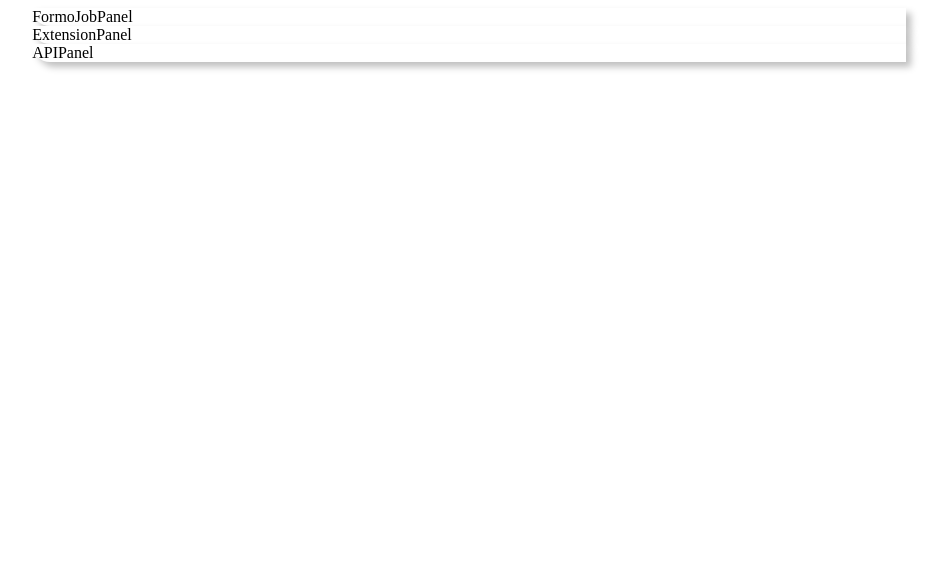
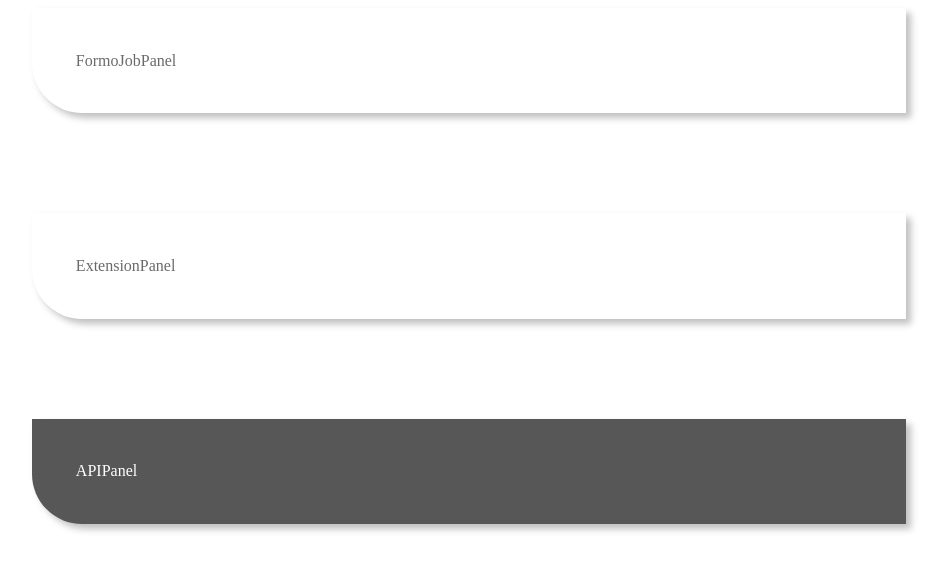
Before and after one commit to Balaborka/FormoJob-, a React (Create React App) app: page / in a window 1280 px wide. Shown: the top 570 px of the page, without its empty margins (171-1116 px from the left). Built offline with nearby package versions, Linux system fonts and the light colour scheme.

Commit message:
White/Black panels styles are added

```diff
--- a/src/App.tsx
+++ b/src/App.tsx
@@ -8,9 +8,9 @@ function App() {
   return (
     <body className='main'>
       <div className='content'>
-        <Panel children={<FormoJobPanel />} />
-        <Panel children={<ExtensionPanel />} />
-        <Panel children={<APIPanel />} />
+        <Panel theme='lightPanel' children={<FormoJobPanel />} />
+        <Panel theme='lightPanel' children={<ExtensionPanel />} />
+        <Panel theme='darkPanel' children={<APIPanel />} />
       </div>
     </body>
   );
--- a/src/components/panel.tsx
+++ b/src/components/panel.tsx
@@ -1,13 +1,14 @@
 import React from 'react';
 
 interface PanelProps {
+  theme: string;
   children: React.ReactNode;
 }
 
 export const Panel: React.FunctionComponent<PanelProps> = (props) => {
   return (
-    <div className='panel'>
-      {props.children}
+    <div className={`panel ${props.theme}`}>
+      { props.children }
     </div>
   );
 };
--- a/src/index.css
+++ b/src/index.css
@@ -1,3 +1,6 @@
+* {
+    font-family: 'Raleway';
+}
 .main {
     background-color: linear-gradient(180deg, rgba(255,255,255,1) 0%, rgba(230,230,230,1) 100%);
 }
@@ -6,7 +9,16 @@
     margin-left: 15%;
 }
 .panel {
-    background-color: #FFFFFF;
     box-shadow: 5px 5px 7px rgba(0, 0, 0, 0.25);
     border-radius: 0px 0px 0px 50px;
+    margin-bottom: 100px;
+    padding: 5%;
 }
+.lightPanel {
+    background-color: #FFFFFF;
+    color: #6A6A6A;
+}
+.darkPanel {
+    background-color: #575757;
+    color: #FFFFFF;
+}
```
